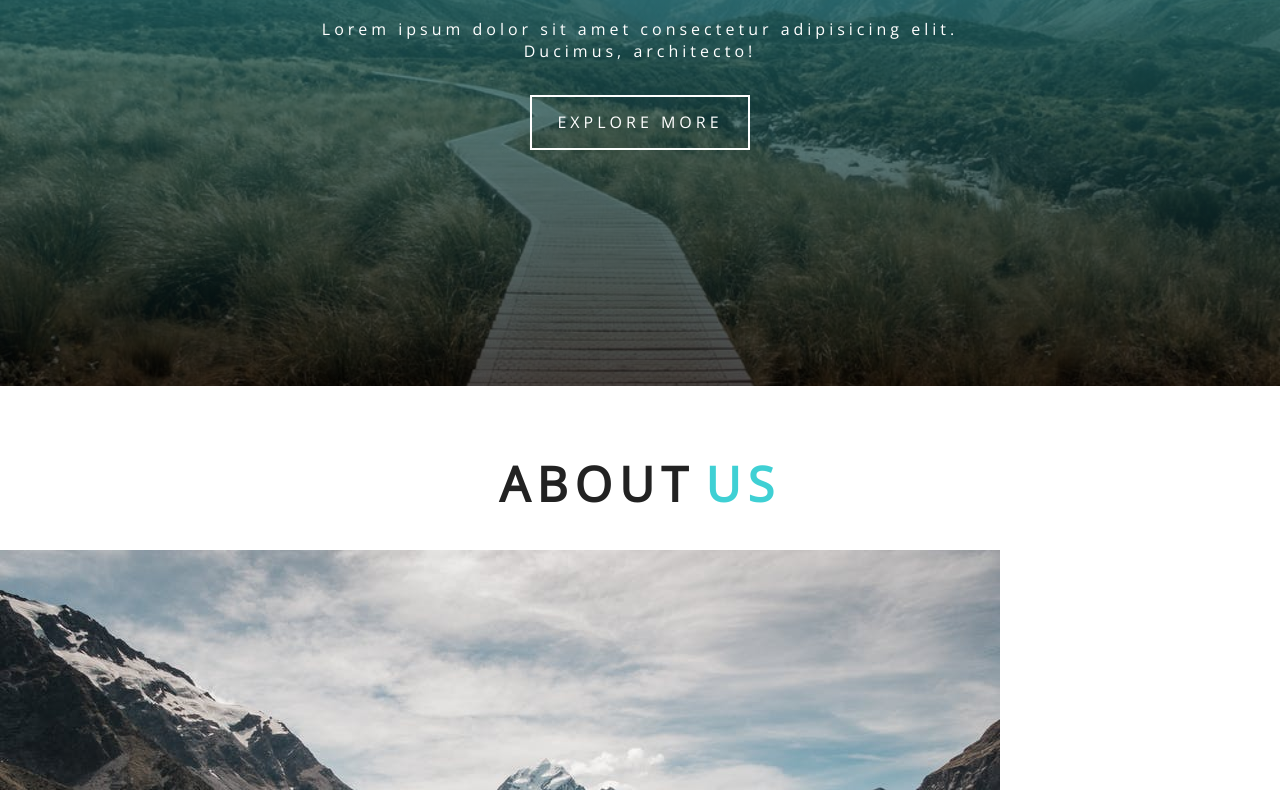
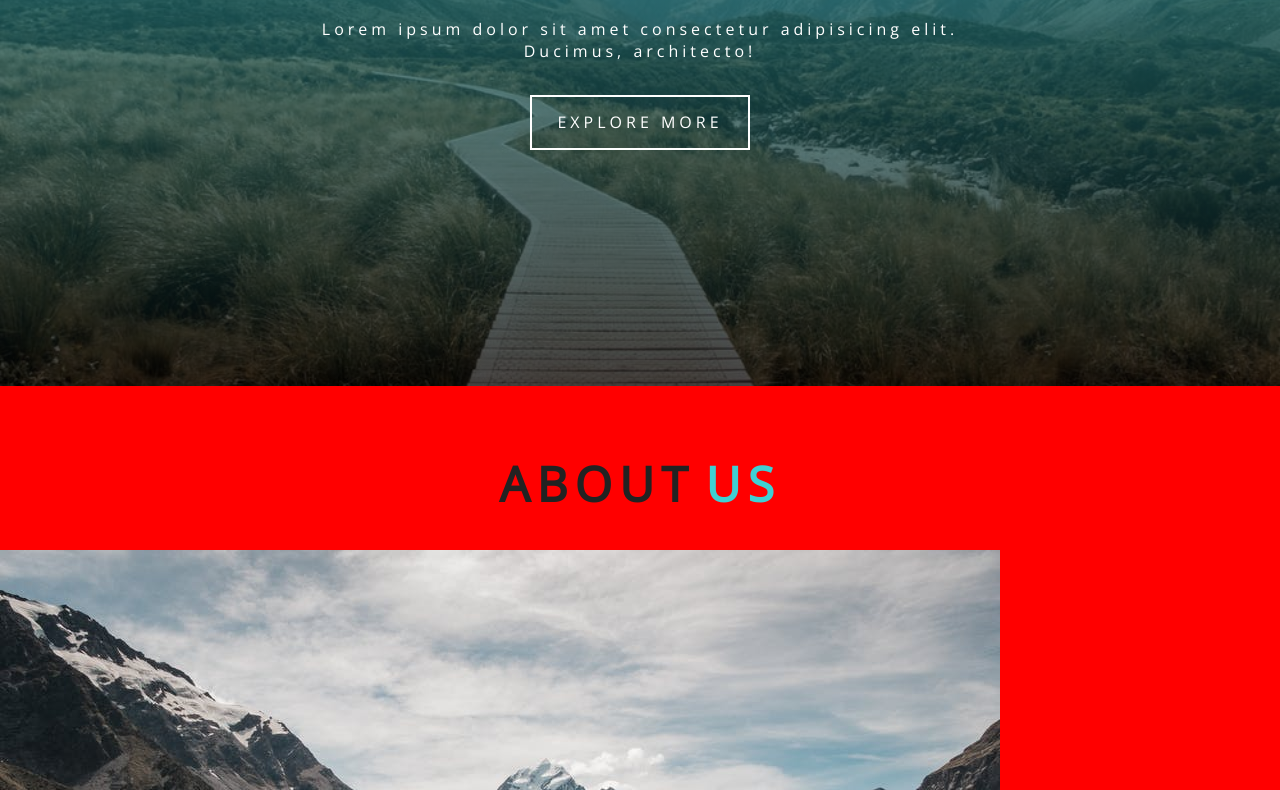
Before and after one commit to MauriceOppenberger/freebird-travel, a Gatsby site: page / in a window 1280 px wide. Shown: the part 499-1289 px from the top of the page. Built offline with nearby package versions, Linux system fonts and the light colour scheme; Gatsby itself is replaced by a stand-in of ours.

Commit message:
Change background

```diff
--- a/src/components/layout.css
+++ b/src/components/layout.css
@@ -22,7 +22,8 @@
 body {
   font-family: "Open Sans", sans-serif;
   color: var(--mainBlack);
-  background: var(--mainWhite);
+  /* background: var(--mainWhite); */
+  background: red;
   line-height: 1.4;
   font-size: 1rem;
 }
```
